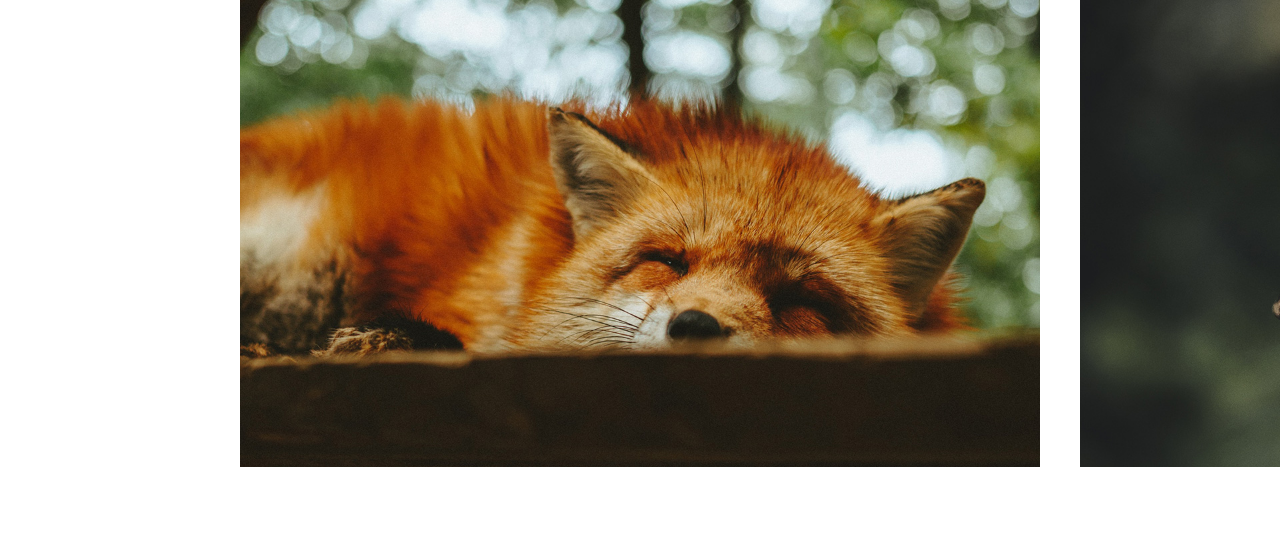
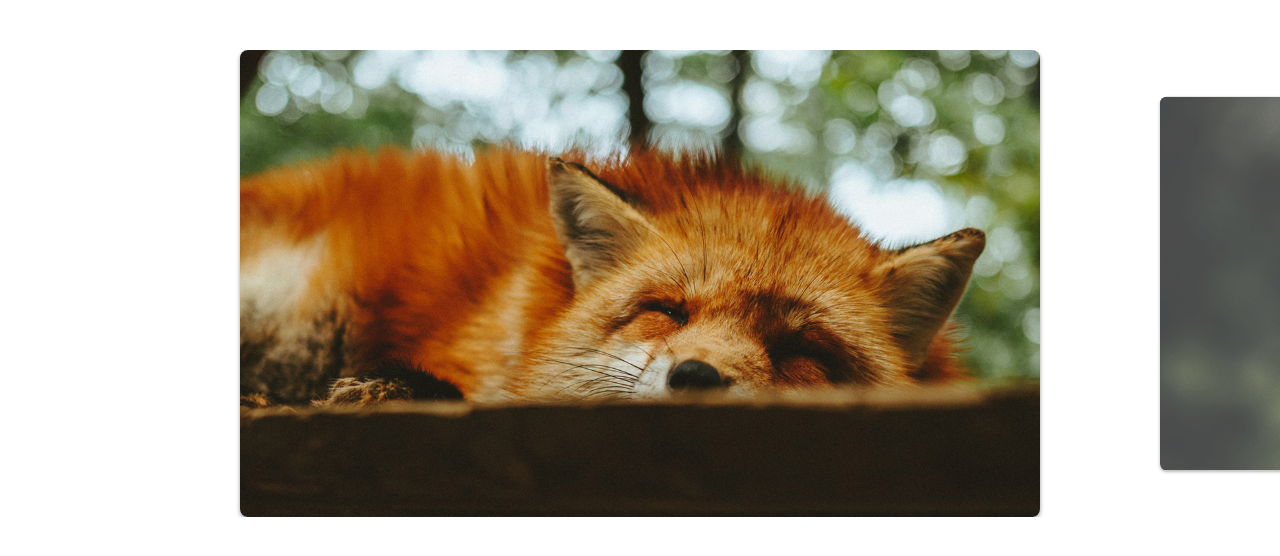
Before and after one commit to RenanCalvis/slide-animais, a plain HTML site: page index.html in a window 1280 px wide. Drawn offline with Linux system fonts and the light colour scheme.

Commit message:
Ajustes de resize e active class

```diff
--- a/css/style.css
+++ b/css/style.css
@@ -14,10 +14,15 @@ img {
 
 .slide-wrapper {
   overflow: hidden;
+  margin-top: 50px;
 }
 
 .slide {
   display: flex;
+}
+
+.slide:hover {
+  will-change: transform;
 }
 
 .slide li {
@@ -25,8 +30,15 @@ img {
   width: 80vw;
   max-width: 800px;
   margin: 0 20px;
+  border-radius: 8px;
+  overflow: hidden;
+  box-shadow: 0 2px 4px rgba(0, 0, 0, 0.4);
+  opacity: 0.8;
+  transform: scale(0.8);
+  transition: 0.4;
 }
 
-.slide {
-  /* transform: translate3d(-1048px, 0, 0); */
+.slide li.active {
+  opacity: 1;
+  transform: scale(1);
 }
--- a/js/slide.js
+++ b/js/slide.js
@@ -1,8 +1,11 @@
+import debounce from "./debounce.js";
+
 export default class Slide {
   constructor(slide, wrapper) {
     this.slide = document.querySelector(slide);
     this.wrapper = document.querySelector(wrapper);
     this.dist = { finalPosition: 0, startX: 0, movement: 0 };
+    this.activeClass = "active";
   }
 
   transition(active) {
@@ -67,12 +70,6 @@ export default class Slide {
     this.wrapper.addEventListener("touchend", this.onEnd);
   }
 
-  bindEvents() {
-    this.onStart = this.onStart.bind(this);
-    this.onMove = this.onMove.bind(this);
-    this.onEnd = this.onEnd.bind(this);
-  }
-
   slidePosition(slide) {
     const margin = (this.wrapper.offsetWidth - slide.offsetWidth) / 2;
     return -(slide.offsetLeft - margin);
@@ -100,6 +97,14 @@ export default class Slide {
     this.moveSlide(this.slideArray[index].position);
     this.dist.finalPosition = activeSlide.position;
     this.slidesIndexNav(index);
+    this.changeActiveClass();
+  }
+
+  changeActiveClass() {
+    this.slideArray.forEach((item) =>
+      item.element.classList.remove(this.activeClass)
+    );
+    this.slideArray[this.index.active].element.classList.add(this.activeClass);
   }
 
   activePrevSlide() {
@@ -110,12 +115,30 @@ export default class Slide {
     if (this.index.next !== undefined) this.changeSlide(this.index.next);
   }
 
+  onResize() {
+    setTimeout(() => {
+      this.slidesConfig();
+      this.changeSlide(this.index.active);
+    }, 1000);
+  }
+
+  addResizeEvent() {
+    window.addEventListener("resize", this.onResize);
+  }
+
+  bindEvents() {
+    this.onStart = this.onStart.bind(this);
+    this.onMove = this.onMove.bind(this);
+    this.onEnd = this.onEnd.bind(this);
+    this.onResize = debounce(this.onResize.bind(this));
+  }
+
   init() {
     this.bindEvents();
     this.transition(true);
     this.addSlideEvents();
     this.slidesConfig();
-
+    this.addResizeEvent();
     return this;
   }
 }
```
